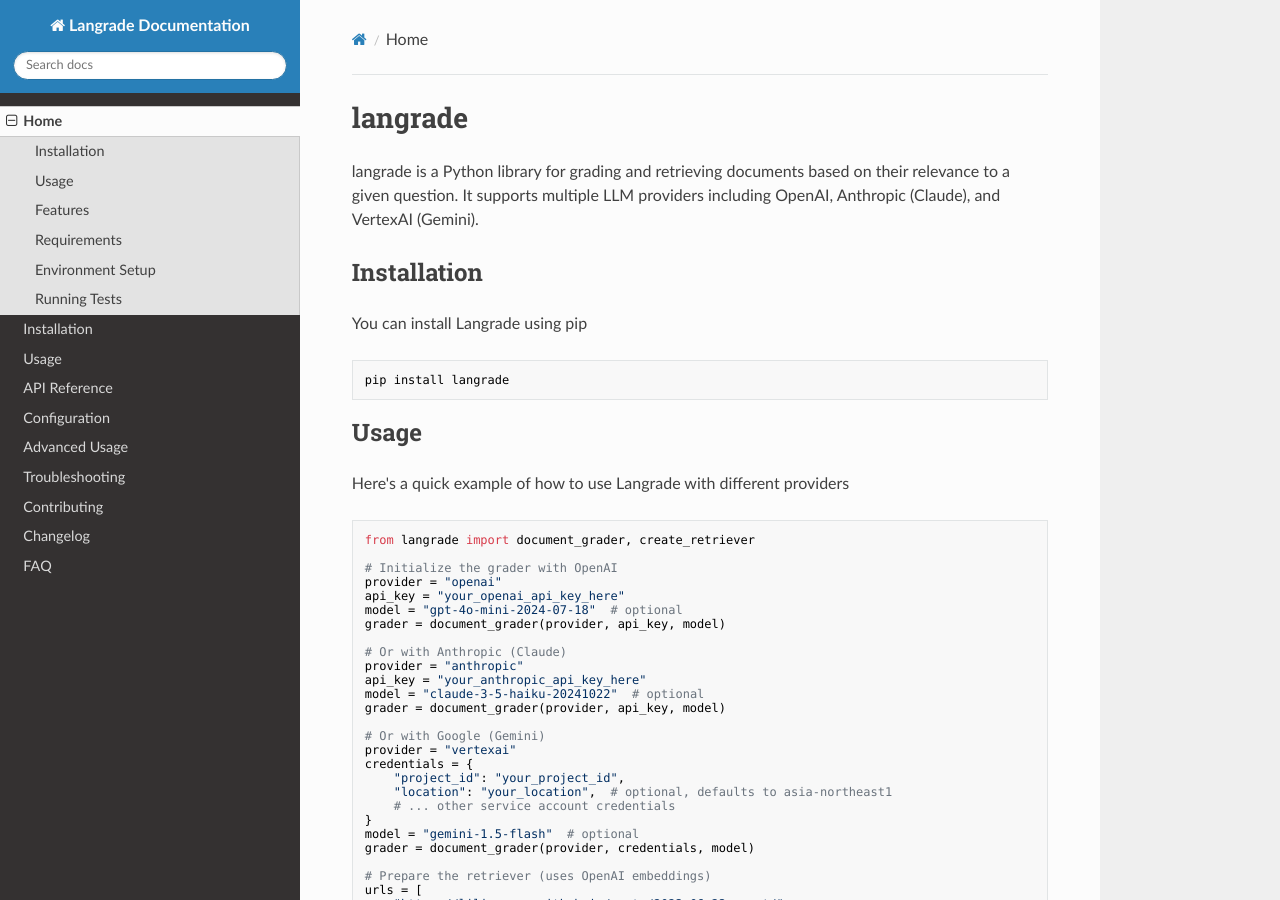
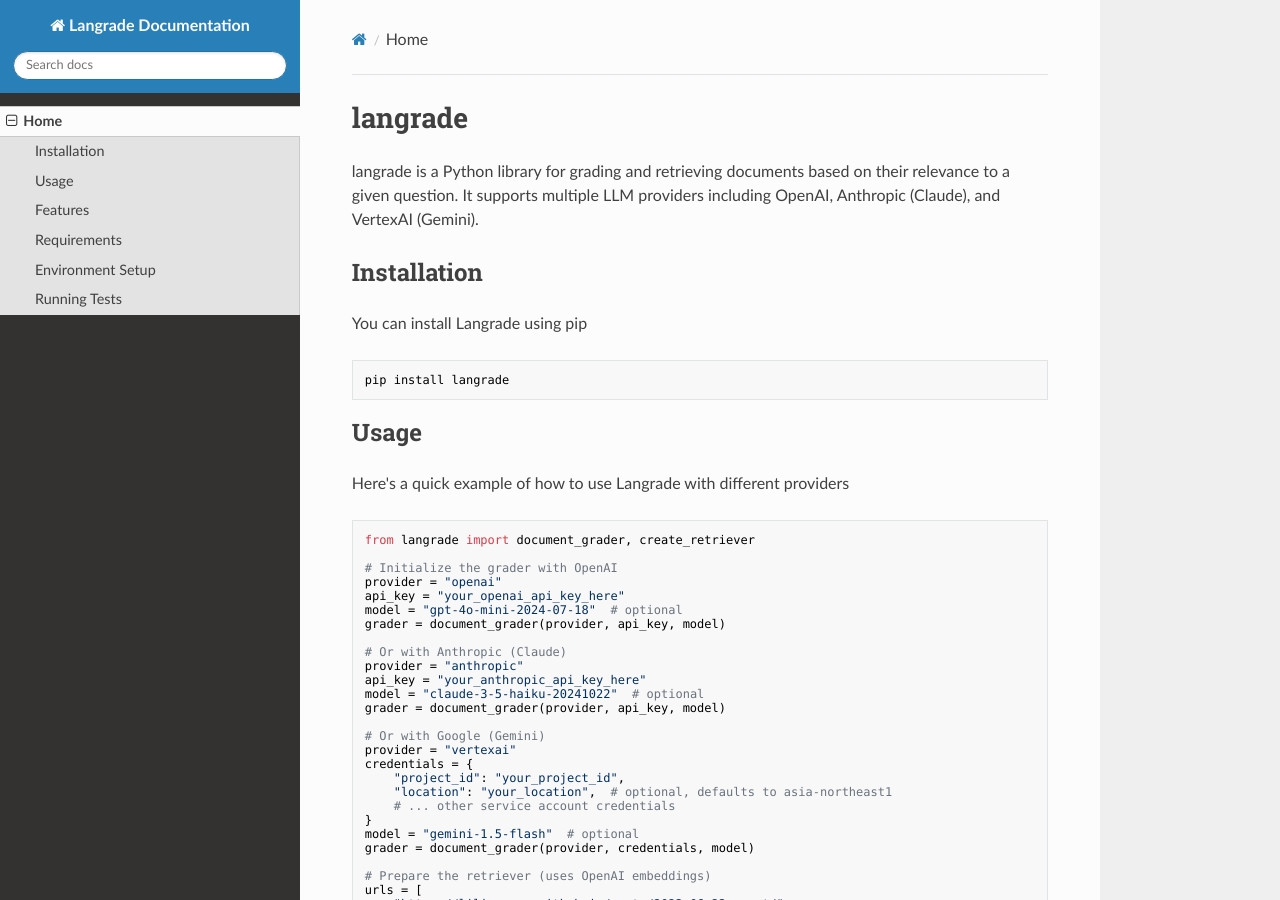
Before and after one commit to nisaji/langrade, an MkDocs documentation site: the page built from docs/index.md, in a window 1280 px wide and 900 px high. Built offline with MkDocs 1.6.1, drawn with Linux system fonts in a browser that asks for light colours; nearby versions of some CDN libraries.

Commit message:
fix: docs and navigation

```diff
--- a/mkdocs.yml
+++ b/mkdocs.yml
@@ -1,14 +1,6 @@
 site_name: Langrade Documentation
 theme: readthedocs
+site_url: https://nisaji.github.io/langrade/
 
 nav:
   - Home: index.md
-  - Installation: installation.md
-  - Usage: usage.md
-  - API Reference: api.md
-  - Configuration: configuration.md
-  - Advanced Usage: advanced_usage.md
-  - Troubleshooting: troubleshooting.md
-  - Contributing: contributing.md
-  - Changelog: changelog.md
-  - FAQ: faq.md
```
Also changed, not shown: README.md (+2 -0 lines), 1 other file.
